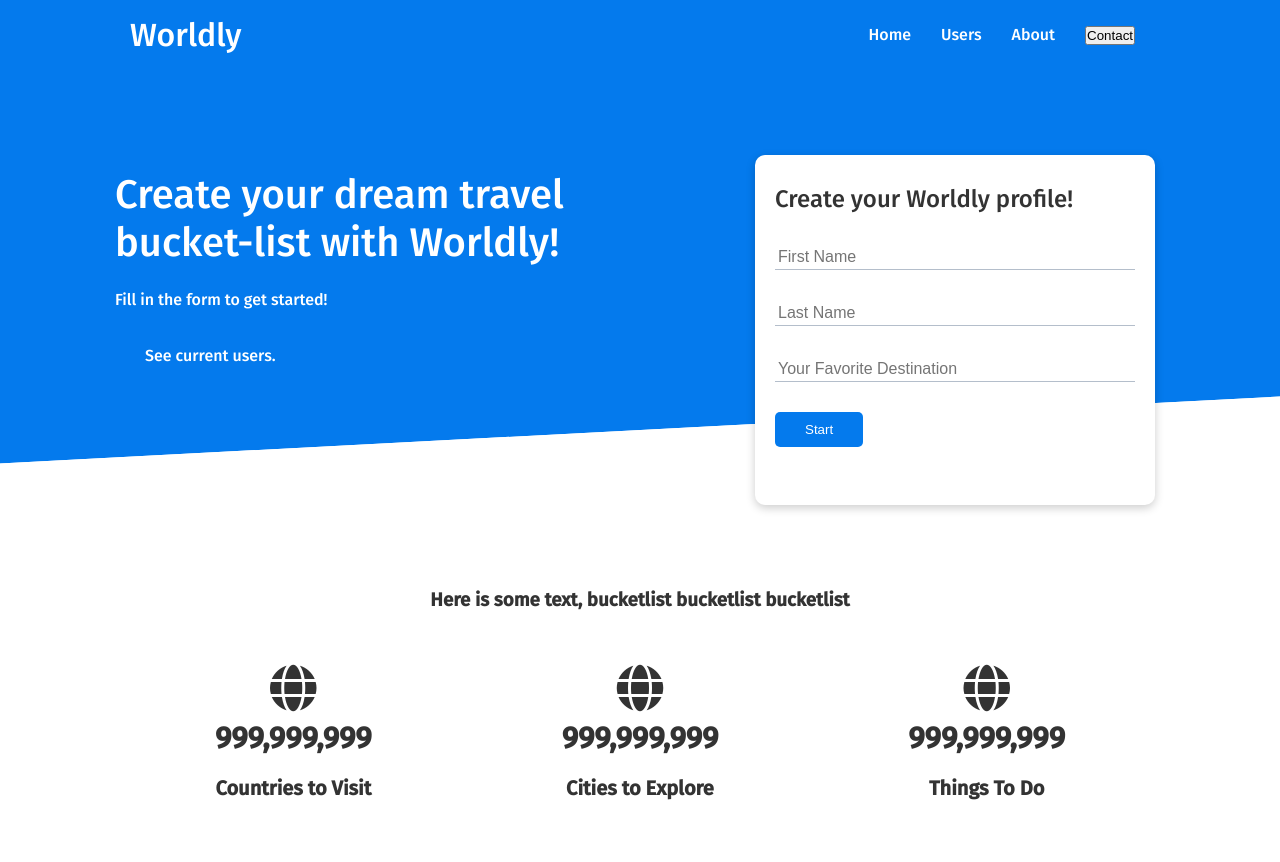
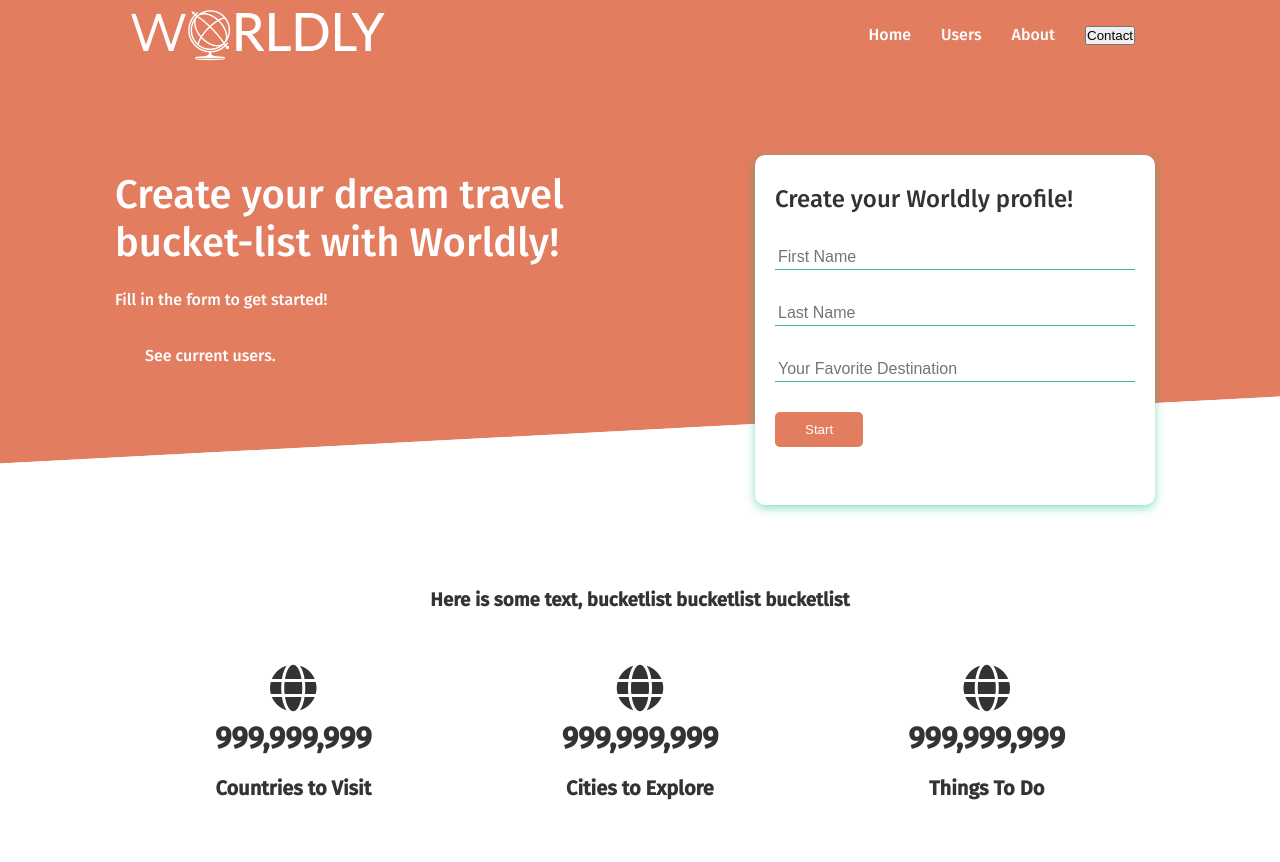
Before and after one commit to GiulianoDerosas/WorldlyProject, a Flask app: page / in a window 1280 px wide. Run offline with Flask 2, Linux system fonts and the light colour scheme.

Commit message:
Changed box shadow on mainpage and updated some coloring

```diff
--- a/static/css/styles.css
+++ b/static/css/styles.css
@@ -2,7 +2,7 @@
 @import url('https://fonts.googleapis.com/css2?family=Fira+Sans:wght@500&display=swap');
 
 :root {
-    --primary-color: #047aed;
+    --primary-color: #E27D60;
 }
 
 * {
@@ -38,6 +38,10 @@ p {
 
 img {
     width: 100%;
+}
+
+.logo {
+    inline-size: 25%;
 }
 
 /* NAVBAR STYLING */
@@ -106,7 +110,7 @@ img {
 .showcase-form input[type='text'],
 .showcase-form input[type='email'] {
     border: 0;
-    border-bottom: 1px solid #b4becb;
+    border-bottom: 1px solid #41B3A3;
     width: 100%;
     padding: 3px;
     font-size: 16px;
@@ -154,7 +158,7 @@ img {
     background-color: #fff;
     color: #333;
     border-radius: 10px;
-    box-shadow: 0 3px 10px rgba(0, 0, 0, 0.2);
+    box-shadow: 0 3px 10px rgba(24, 187, 136, 0.5);
     padding: 20px;
     margin: 10px;
 }
--- a/templates/base.html
+++ b/templates/base.html
@@ -12,7 +12,7 @@
   <!-- NAVBAR -->
   <div class="navbar">
     <div class="container flex">
-      <h1 class="logo">Worldly</h1>
+      <img class="logo" src="/static/images/logo (1).png" alt="">
       <nav>
         <ul>
           <li><a href="/">Home</a></li>
```
Also changed, not shown: templates/index.html (+0 -15 lines).
